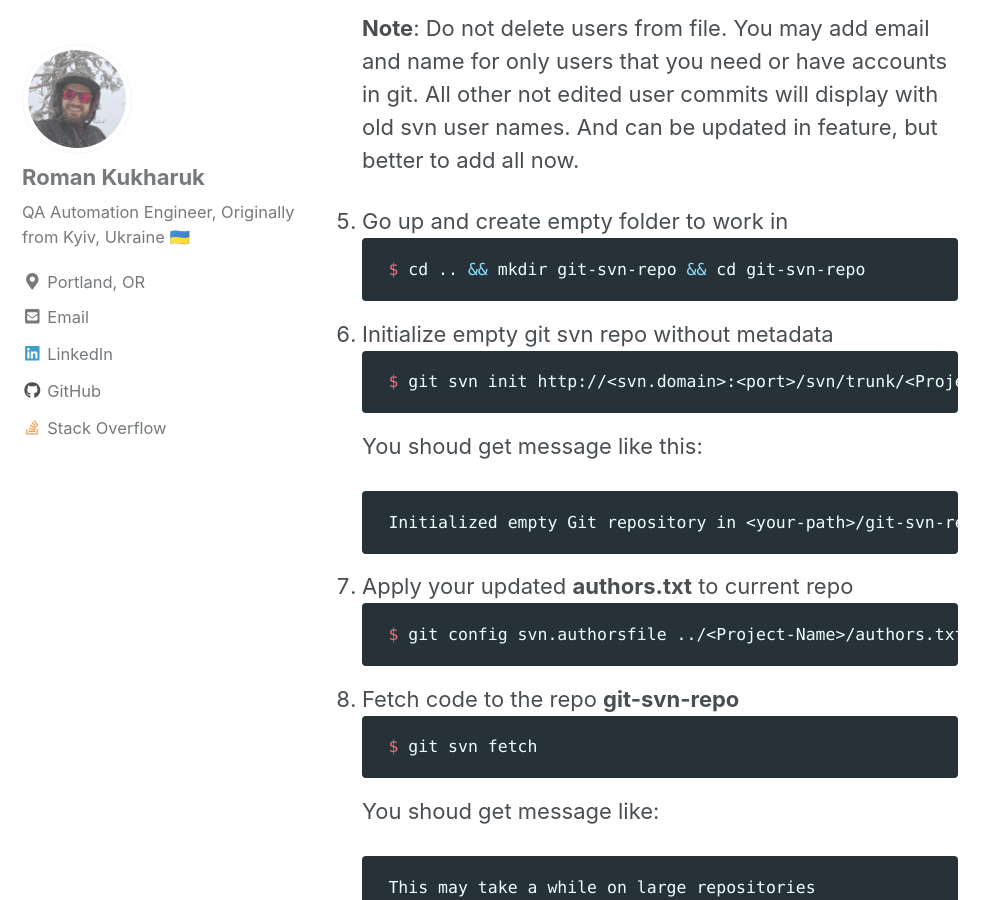
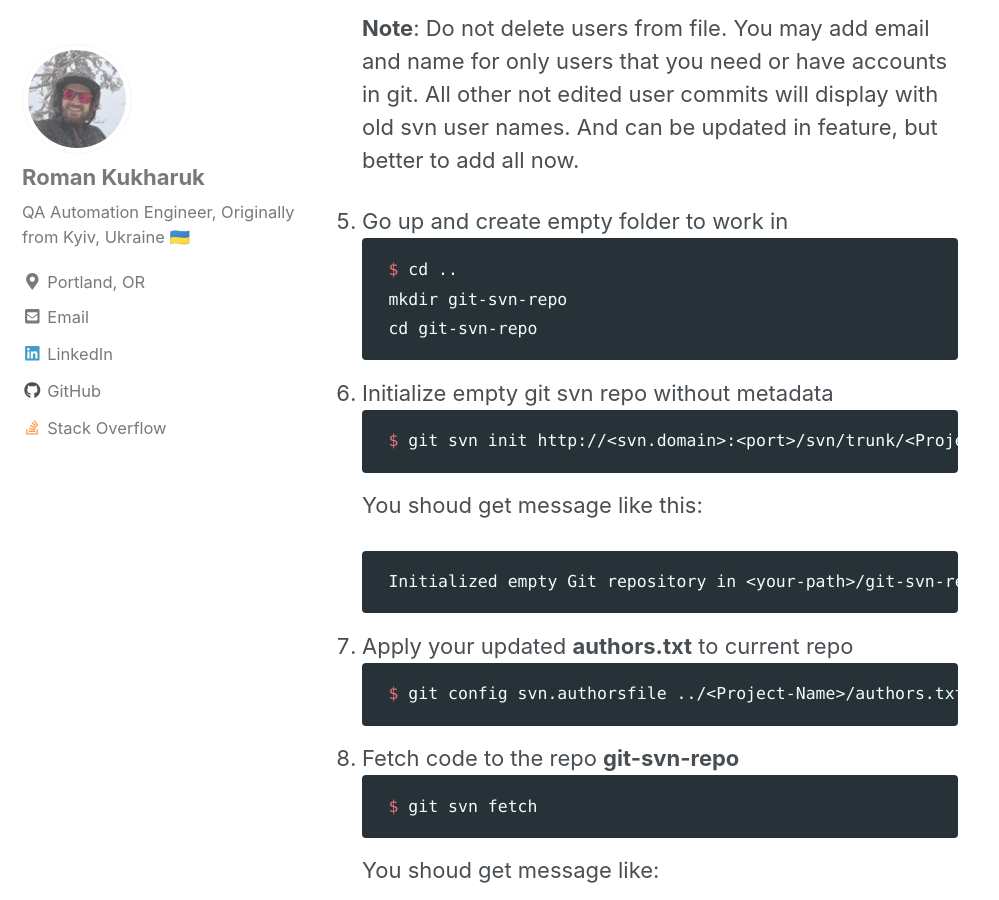
Before and after one commit to kyxap/kyxap.github.io, a Jekyll site: the page built from _posts/2018-02-26-how-to-migrate-project-from-svn-to-git.md, in a window 1280 px wide and 900 px high, scrolled down 2508 px. Shown: the whole window, without its empty margins (0-999 px from the left). Built offline with Jekyll 4.4.1, drawn with Linux system fonts in a browser that asks for light colours; nearby versions of some CDN libraries; emoji names are drawn with the system emoji font.

Commit message:
Avoiding && in sh

````diff
--- a/_posts/2018-02-26-how-to-migrate-project-from-svn-to-git.md
+++ b/_posts/2018-02-26-how-to-migrate-project-from-svn-to-git.md
@@ -61,7 +61,9 @@ Below I will use bash only commands, so use **linux**, **mac** or **git-bash**,
 
 5. Go up and create empty folder to work in
     ```sh
-    $ cd .. && mkdir git-svn-repo && cd git-svn-repo
+    $ cd ..
+    mkdir git-svn-repo
+    cd git-svn-repo
     ```
 
 6. Initialize empty git svn repo without metadata
````
